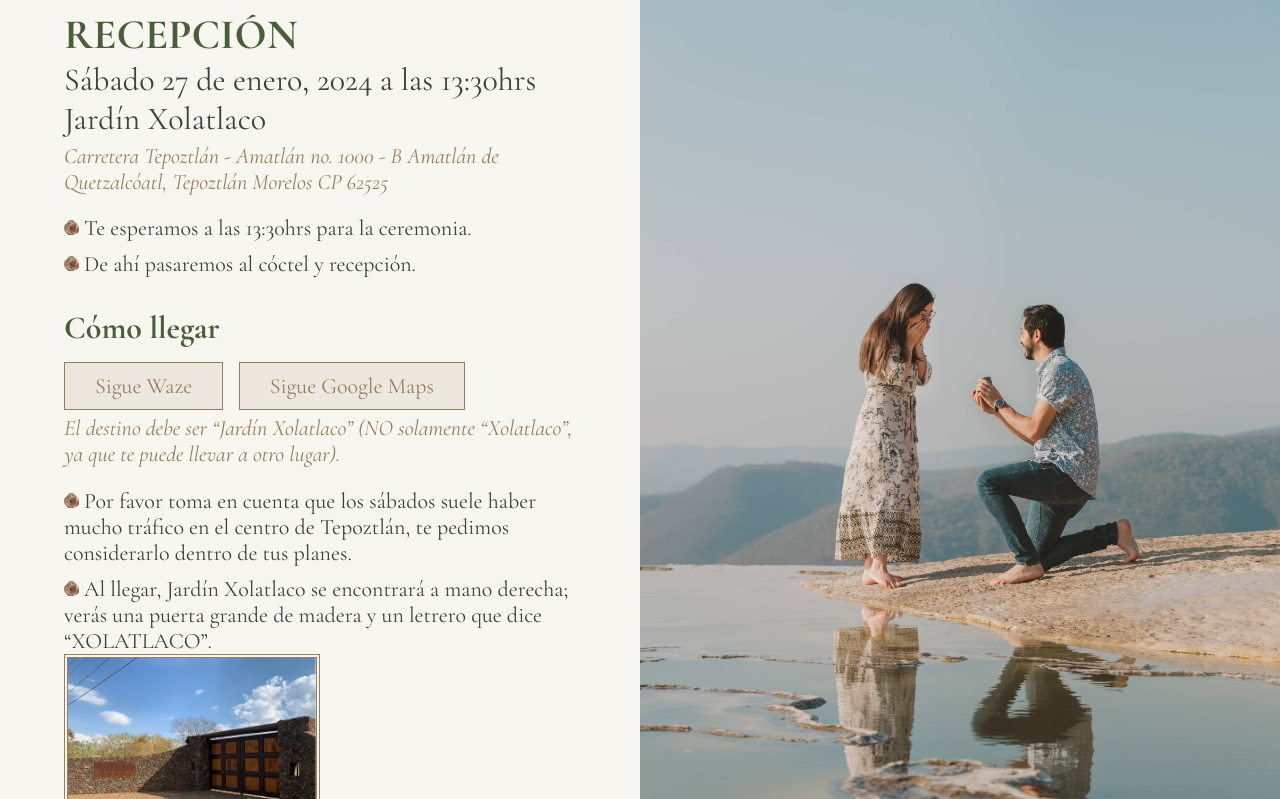
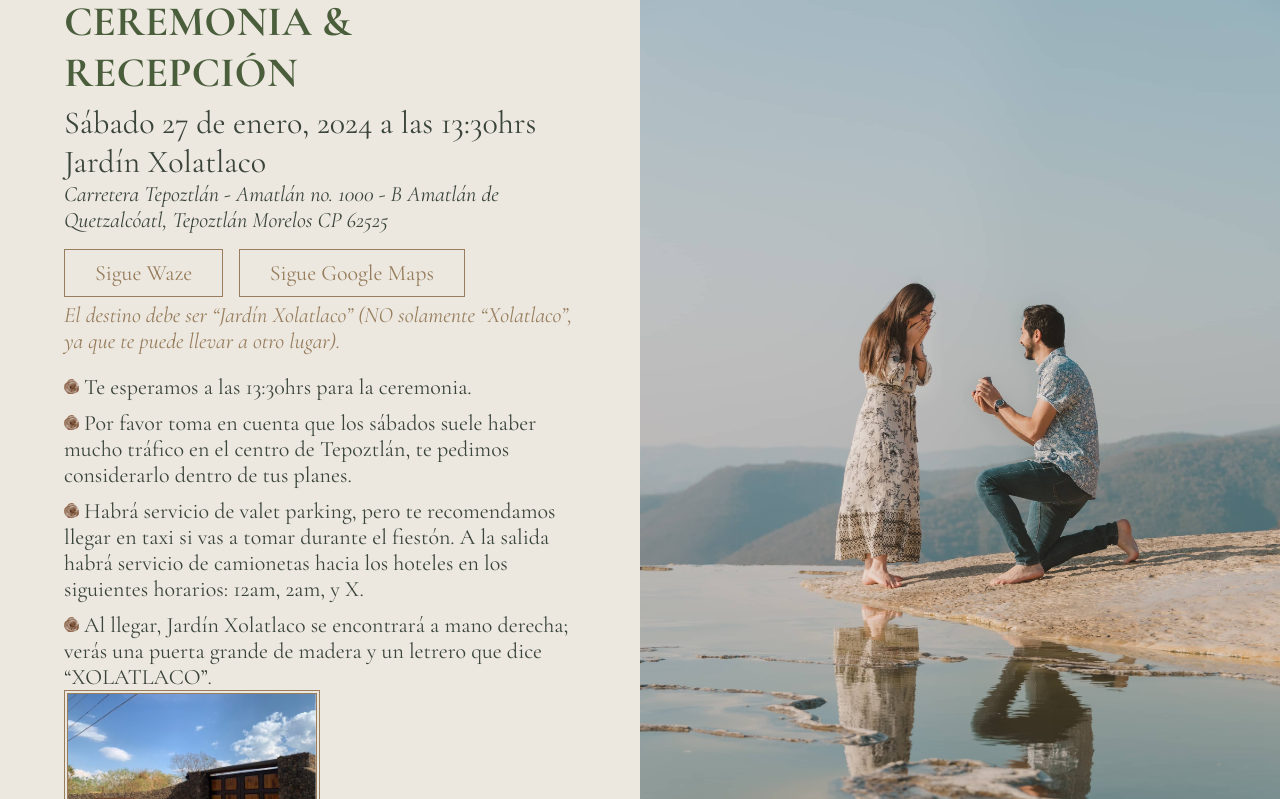
Before and after one commit to richipargo/nadia-stefan, a React (Vite) app: page /boda in a window 1280 px wide. Shown: the part 361-1160 px from the top of the page. Built offline with nearby package versions, Linux system fonts and the light colour scheme.

Commit message:
Update Boda text

```diff
--- a/src/components/Boda.jsx
+++ b/src/components/Boda.jsx
@@ -22,16 +22,10 @@ const Boda = () => {
             <h2 className="boda-h2">Ceremonia & Recepción</h2>
             <p className="main-info">Sábado 27 de enero, 2024 a las 13:30hrs</p>
             <p className="main-info">Jardín Xolatlaco</p>
-            <p className="note">
+            <p className="address">
               Carretera Tepoztlán - Amatlán no. 1000 - B Amatlán de Quetzalcóatl, Tepoztlán Morelos
               CP 62525
             </p>
-            <ul className="boda-ul">
-              <li>Te esperamos a las 13:30hrs para la ceremonia.</li>
-              <li>De ahí pasaremos al cóctel y recepción.</li>
-            </ul>
-            <div className="como-llegar">
-              <h3 className="boda-h3">Cómo llegar</h3>
             <a href="https://waze.com/ul/h9g3ecwhep" target="_blank" rel="noreferrer">
               <button className="map-btn">Sigue Waze</button>
             </a>
@@ -42,10 +36,17 @@ const Boda = () => {
               El destino debe ser “Jardín Xolatlaco” (NO solamente “Xolatlaco”, ya que te puede
               llevar a otro lugar).
             </p>
+            <div className="bullets">
               <ul className="boda-ul">
+                <li>Te esperamos a las 13:30hrs para la ceremonia.</li>
                 <li>
                   Por favor toma en cuenta que los sábados suele haber mucho tráfico en el centro de
                   Tepoztlán, te pedimos considerarlo dentro de tus planes.
+                </li>
+                <li>
+                  Habrá servicio de valet parking, pero te recomendamos llegar en taxi si vas a
+                  tomar durante el fiestón. A la salida habrá servicio de camionetas hacia los
+                  hoteles en los siguientes horarios: 12am, 2am, y X.{' '}
                 </li>
                 <li>
                   Al llegar, Jardín Xolatlaco se encontrará a mano derecha; verás una puerta grande
@@ -55,11 +56,6 @@ const Boda = () => {
                     src="./public/xolatlaco1.png"
                     alt="Puerta grande de madera en la entrada de Jardín Xolatlaco."
                   />
-                </li>
-                <li>
-                  Habrá servicio de valet parking, pero te recomendamos llegar en taxi si vas a
-                  tomar durante el fiestón. A la salida habrá servicio de camionetas hacia los
-                  hoteles en los siguientes horarios: 12am, 2am, y X.{' '}
                 </li>
               </ul>
             </div>
--- a/src/style_components/boda.css
+++ b/src/style_components/boda.css
@@ -31,6 +31,7 @@
 .boda-h2 {
   font-size: 42px;
   text-transform: uppercase;
+  padding-bottom: 5px;
 }
 .boda-h3 {
   font-size: 32px;
@@ -54,11 +55,14 @@
   font-size: 22px;
   padding: 5px 0;
 }
-/*Note*/
+/*Notes*/
 .note {
   font-style: italic;
   color: var(--highlight);
   padding-top: 1%;
+}
+.address {
+  font-style: italic;
 }
 /*Ceremonia & Recepción*/
 .ceremonia-recepcion {
@@ -68,7 +72,8 @@
 }
 .ceremonia-recepcion-text {
   width: 50%;
-  padding: 2% 5% 2% 5%;
+  padding: 5%;
+  background-color: var(--light);
 }
 .main-info {
   font-size: 32px;
@@ -87,8 +92,8 @@
 }
 
 /*Cómo llegar*/
-.como-llegar {
-  margin-top: 5%;
+.bullets {
+  margin-top: 2%;
 }
 
 /*Map buttons*/
@@ -104,7 +109,8 @@
 }
 .map-btn:hover {
   cursor: pointer;
-  background-color: transparent;
+  background-color: var(--highlight);
+  color: var(--light);
 }
 
 /*Dresscode*/
```
Lines whose indentation alone changed are shown as unchanged.
